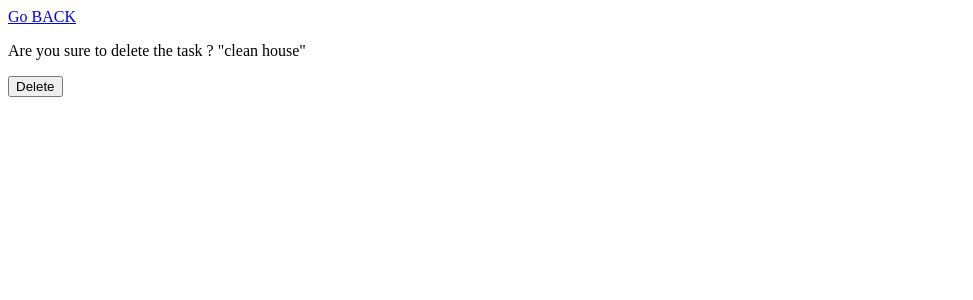
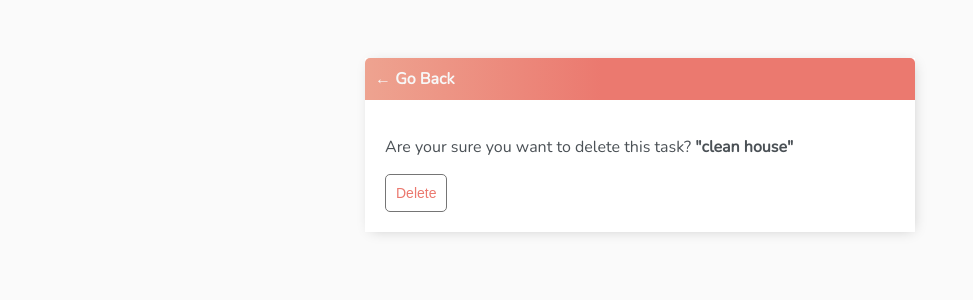
Before and after one commit to akshithsunil/Todo-List-Web-App, a Django app: page /task-delete/2/ in a window 1280 px wide. Shown: the top 300 px of the page, without its empty margins (0-973 px from the left). Run offline with Django 5.2, Linux system fonts and the light colour scheme; a user stored in the database is signed in; data comes from the database, SQL or seed files in the repository.

Commit message:
Update task_confirm_delete.html

```diff
--- a/templates/base/task_confirm_delete.html
+++ b/templates/base/task_confirm_delete.html
@@ -1,6 +1,18 @@
-<a href="{% url 'tasks' %}"> Go BACK</a>
-<form method = "POST">
-    {% csrf_token %}
-    <p>Are you sure to delete the task ? "{{task}}"</p>
-    <input type="submit" value="Delete" />
-</form>
+{% extends 'base/main.html' %}
+{% block content %}
+
+<div class="header-bar">
+    <a href="{% url 'tasks' %}">&#8592; Go Back</a>
+</div>
+
+<div class="card-body">
+    <form method="POST">
+        {% csrf_token %}
+        <p>Are your sure you want to delete this task? <b>"{{task}}"</b> </p>
+        <input class="button" type="submit" value="Delete" />
+    </form>
+</div>
+
+
+
+{% endblock content %}
```
